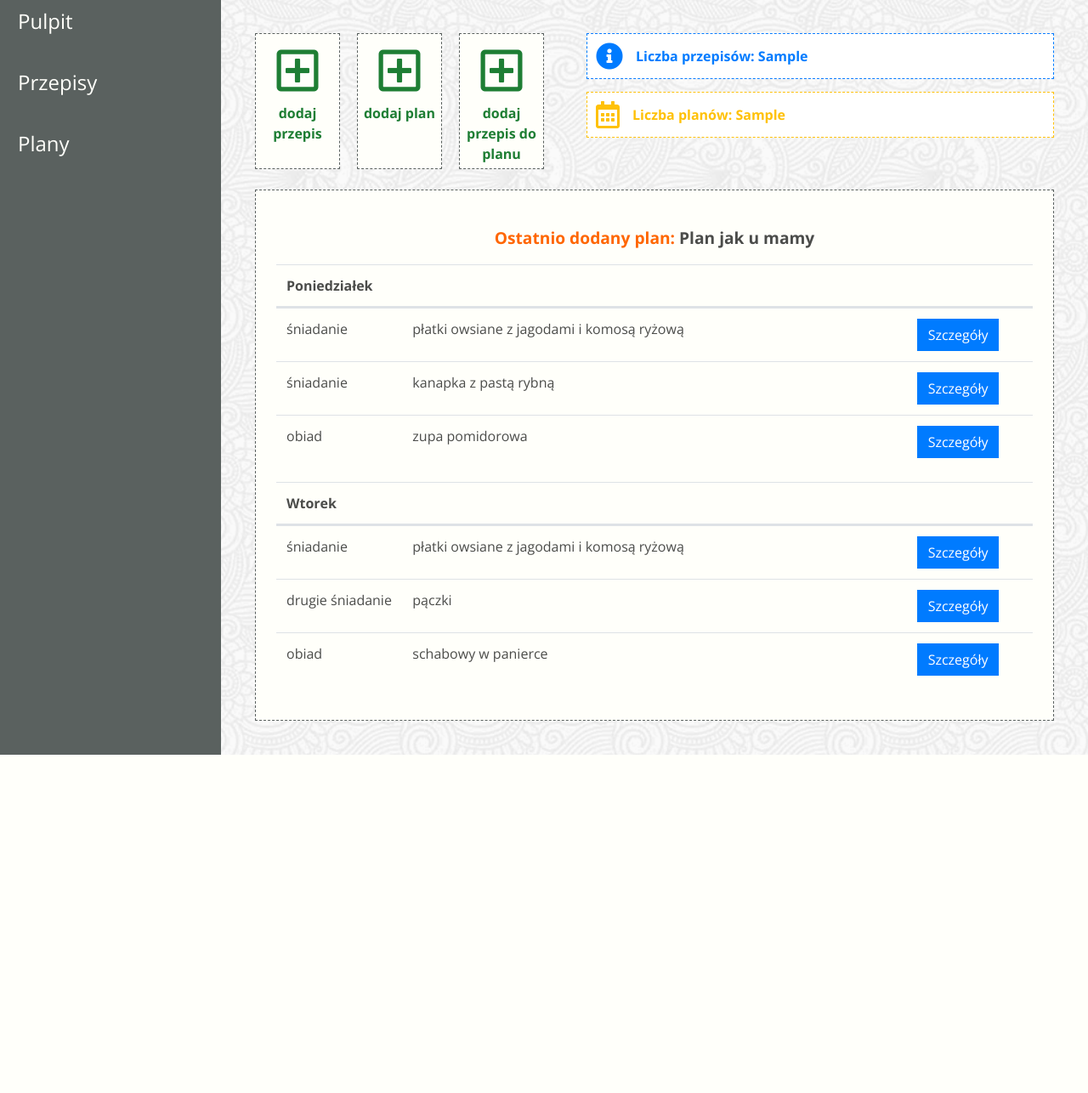
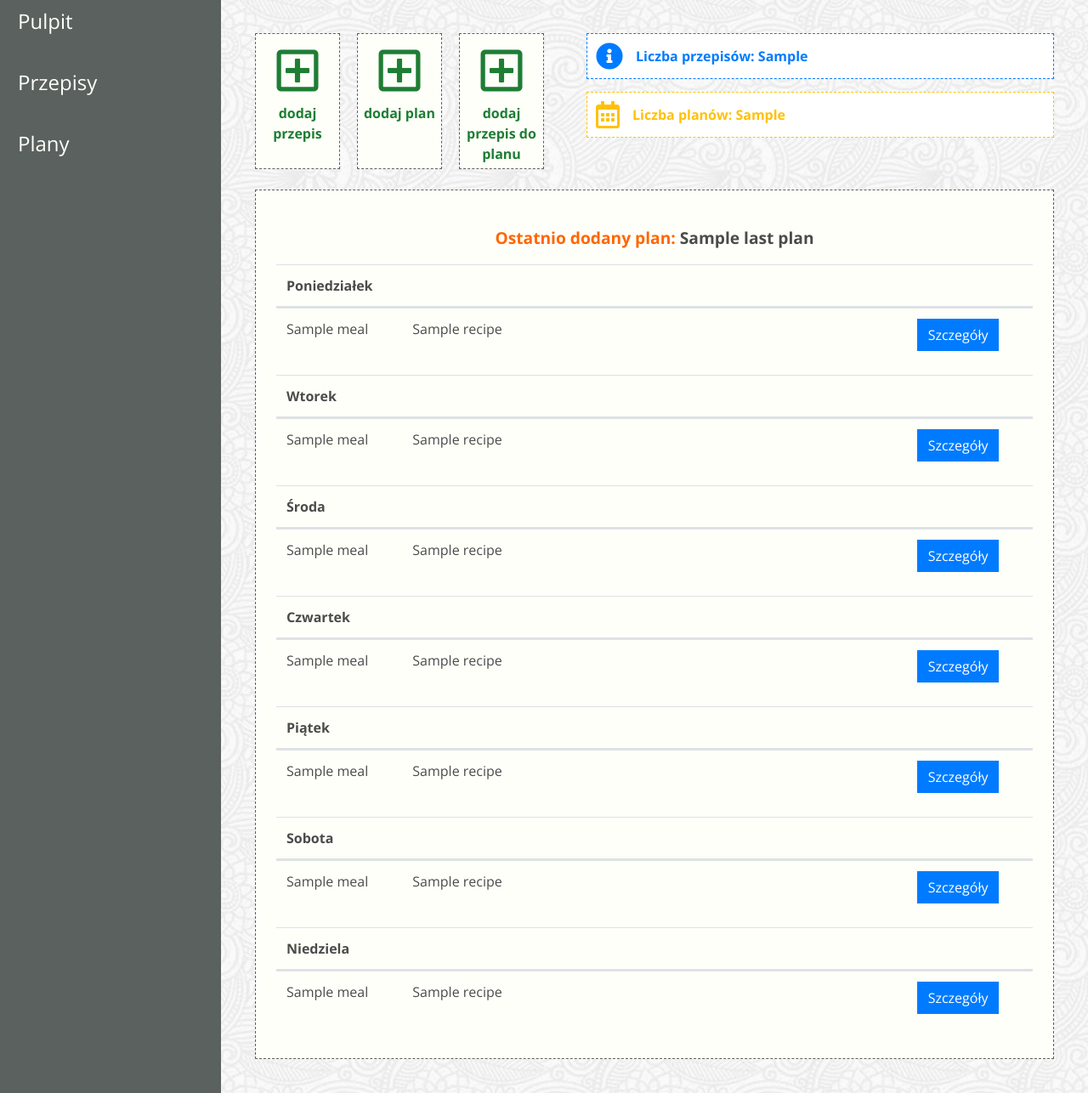
Before and after one commit to Krzysztof-Nerwinski/zaplanuj_jedzonko, a Django app: template jedzonko/templates/dashboard.html in a window 1280 px wide. Shown: the part 85-1371 px from the top of the page at 85% size. Before the commit the page ends 973 px from the top, so only its background shows below. Run offline with Django 3.2, Linux system fonts and the light colour scheme; the template is opened without the code that fills it: most values are stand-ins (such as "Sample title", 1, 10 or a date in 2020); some libraries are stand-ins or nearby versions; some web fonts are replaced.

Commit message:
ostatnio dodany plan na dashboad wraz ze szczegółami

```diff
--- a/jedzonko/models.py
+++ b/jedzonko/models.py
@@ -46,7 +46,7 @@ class Plan(models.Model):
 
 class RecipePlan(models.Model):
     meal_name = models.CharField(max_length=255)
-    order = models.IntegerField
+    order = models.IntegerField(null=True)
     day_name = models.ForeignKey(DayName, on_delete=models.CASCADE, null=True)
     plan = models.ForeignKey(Plan, on_delete=models.CASCADE)
     recipe = models.ForeignKey(Recipe, on_delete=models.SET_NULL, null=True)
--- a/jedzonko/templates/dashboard.html
+++ b/jedzonko/templates/dashboard.html
@@ -36,7 +36,7 @@
                 </div>
                 <div class="m-4 p-4 border-dashed">
                     <h2 class="dashboard-content-title">
-                        <span>Ostatnio dodany plan:</span> Plan jak u mamy
+                        <span>Ostatnio dodany plan:</span> {{ last_plan.name }}
                     </h2>
                     <table class="table">
                         <thead>
@@ -44,24 +44,16 @@
                                 <th class="col-2">Poniedziałek</th>
                                 <th class="col-8"></th>
                                 <th class="col-2"></th>
-                            </tr>
+                            </tr
                         </thead>
                         <tbody>
+                        {% for meal in weekly_plan.0 %}
                             <tr class="d-flex">
-                                <td class="col-2">śniadanie</td>
-                                <td class="col-8">płatki owsiane z jagodami i komosą ryżową</td>
-                                <td class="col-2"><button type="button" class="btn btn-primary rounded-0">Szczegóły</button></td>
+                                <td class="col-2">{{ meal.meal_name}}</td>
+                                <td class="col-8">{{ meal.recipe.name }}</td>
+                                <td class="col-2"><a href="{% url 'recipe' meal.recipe.id %}"><button class="btn btn-primary rounded-0">Szczegóły</button></a></td>
                             </tr>
-                            <tr class="d-flex">
-                                <td class="col-2">śniadanie</td>
-                                <td class="col-8">kanapka z pastą rybną</td>
-                                <td class="col-2"><button type="button" class="btn btn-primary rounded-0">Szczegóły</button></td>
-                            </tr>
-                            <tr class="d-flex">
-                                <td class="col-2">obiad</td>
-                                <td class="col-8">zupa pomidorowa</td>
-                                <td class="col-2"><button type="button" class="btn btn-primary rounded-0">Szczegóły</button></td>
-                            </tr>
+                        {% endfor %}
                         </tbody>
                     </table>
                     <table class="table">
@@ -70,24 +62,105 @@
                                 <th class="col-2">Wtorek</th>
                                 <th class="col-8"></th>
                                 <th class="col-2"></th>
-                            </tr>
+                            </tr
                         </thead>
                         <tbody>
+                        {% for meal in weekly_plan.1 %}
                             <tr class="d-flex">
-                                <td class="col-2">śniadanie</td>
-                                <td class="col-8">płatki owsiane z jagodami i komosą ryżową</td>
-                                <td class="col-2"><button type="button" class="btn btn-primary rounded-0">Szczegóły</button></td>
+                                <td class="col-2">{{ meal.meal_name}}</td>
+                                <td class="col-8">{{ meal.recipe.name }}</td>
+                                <td class="col-2"><a href="{% url 'recipe' meal.recipe.id %}"><button class="btn btn-primary rounded-0">Szczegóły</button></a></td>
                             </tr>
+                        {% endfor %}
+                        </tbody>
+                    </table>
+                    <table class="table">
+                        <thead>
                             <tr class="d-flex">
-                                <td class="col-2">drugie śniadanie</td>
-                                <td class="col-8">pączki</td>
-                                <td class="col-2"><button type="button" class="btn btn-primary rounded-0">Szczegóły</button></td>
+                                <th class="col-2">Środa</th>
+                                <th class="col-8"></th>
+                                <th class="col-2"></th>
+                            </tr
+                        </thead>
+                        <tbody>
+                        {% for meal in weekly_plan.2 %}
+                            <tr class="d-flex">
+                                <td class="col-2">{{ meal.meal_name}}</td>
+                                <td class="col-8">{{ meal.recipe.name }}</td>
+                                <td class="col-2"><a href="{% url 'recipe' meal.recipe.id %}"><button class="btn btn-primary rounded-0">Szczegóły</button></a></td>
                             </tr>
+                        {% endfor %}
+                        </tbody>
+                    <table class="table">
+                        <thead>
                             <tr class="d-flex">
-                                <td class="col-2">obiad</td>
-                                <td class="col-8">schabowy w panierce</td>
-                                <td class="col-2"><button type="button" class="btn btn-primary rounded-0">Szczegóły</button></td>
+                                <th class="col-2">Czwartek</th>
+                                <th class="col-8"></th>
+                                <th class="col-2"></th>
+                            </tr
+                        </thead>
+                        <tbody>
+                        {% for meal in weekly_plan.3 %}
+                            <tr class="d-flex">
+                                <td class="col-2">{{ meal.meal_name}}</td>
+                                <td class="col-8">{{ meal.recipe.name }}</td>
+                                <td class="col-2"><a href="{% url 'recipe' meal.recipe.id %}"><button class="btn btn-primary rounded-0">Szczegóły</button></a></td>
                             </tr>
+                        {% endfor %}
+                        </tbody>
+                    </table>
+                    <table class="table">
+                        <thead>
+                            <tr class="d-flex">
+                                <th class="col-2">Piątek</th>
+                                <th class="col-8"></th>
+                                <th class="col-2"></th>
+                            </tr
+                        </thead>
+                        <tbody>
+                        {% for meal in weekly_plan.4 %}
+                            <tr class="d-flex">
+                                <td class="col-2">{{ meal.meal_name}}</td>
+                                <td class="col-8">{{ meal.recipe.name }}</td>
+                                <td class="col-2"><a href="{% url 'recipe' meal.recipe.id %}"><button class="btn btn-primary rounded-0">Szczegóły</button></a></td>
+                            </tr>
+                        {% endfor %}
+                        </tbody>
+                    </table>
+                    <table class="table">
+                        <thead>
+                            <tr class="d-flex">
+                                <th class="col-2">Sobota</th>
+                                <th class="col-8"></th>
+                                <th class="col-2"></th>
+                            </tr
+                        </thead>
+                        <tbody>
+                        {% for meal in weekly_plan.5 %}
+                            <tr class="d-flex">
+                                <td class="col-2">{{ meal.meal_name}}</td>
+                                <td class="col-8">{{ meal.recipe.name }}</td>
+                                <td class="col-2"><a href="{% url 'recipe' meal.recipe.id %}"><button class="btn btn-primary rounded-0">Szczegóły</button></a></td>
+                            </tr>
+                        {% endfor %}
+                        </tbody>
+                    </table>
+                    <table class="table">
+                        <thead>
+                            <tr class="d-flex">
+                                <th class="col-2">Niedziela</th>
+                                <th class="col-8"></th>
+                                <th class="col-2"></th>
+                            </tr
+                        </thead>
+                        <tbody>
+                        {% for meal in weekly_plan.6 %}
+                            <tr class="d-flex">
+                                <td class="col-2">{{ meal.meal_name}}</td>
+                                <td class="col-8">{{ meal.recipe.name }}</td>
+                                <td class="col-2"><a href="{% url 'recipe' meal.recipe.id %}"><button class="btn btn-primary rounded-0">Szczegóły</button></a></td>
+                            </tr>
+                        {% endfor %}
                         </tbody>
                     </table>
                 </div>
--- a/scrumlab/urls.py
+++ b/scrumlab/urls.py
@@ -22,11 +22,11 @@ urlpatterns = [
     path('admin/', admin.site.urls),
     path('', IndexView.as_view(), name='index'),
     path('main/', DashboardView.as_view(), name='dashboard'),
-    path('recipe/<id>/', RecipeView.as_view(), name='recipe'),
+    path('recipe/<int:id>/', RecipeView.as_view(), name='recipe'),
     path('recipe/list/', RecipeListView.as_view(), name='recipe_list'),
     path('recipe/add/', RecipeAddView.as_view(), name='recipe_add'),
-    path('recipe/modify/<id>/', RecipeModifyView.as_view(), name='recipe_modify'),
-    path('plan/<id>/', PlanView.as_view(), name='plan'),
+    path('recipe/modify/<int:id>/', RecipeModifyView.as_view(), name='recipe_modify'),
+    path('plan/<int:id>/', PlanView.as_view(), name='plan'),
     path('plan/list/', PlanListView.as_view(), name='plan_list'),
     path('plan/add/', PlanAddView.as_view(), name='plan_add'),
     path('plan/add-recipe/', PlanAddRecipeView.as_view(), name='plan_add_recipe'),
```
Also changed, not shown: jedzonko/views.py (+10 -2 lines), jedzonko/migrations/0005_recipeplan_order.py (added), jedzonko/migrations/0006_auto_20191112_1524.py (added).
